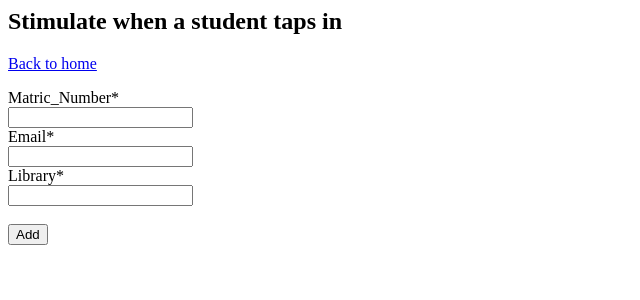
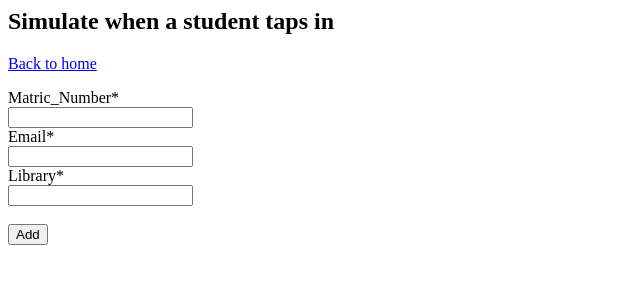
Before and after one commit to jamesleejie/gotspaceanottest1, a Django app: page /library_system/ in a window 1280 px wide. Shown: the top 300 px of the page, without its empty margins (0-640 px from the left). Run offline with Django 4.2, Linux system fonts and the light colour scheme.

Commit message:
Update library_system.html

```diff
--- a/gotspaceanot/templates/gotspaceanot/library_system.html
+++ b/gotspaceanot/templates/gotspaceanot/library_system.html
@@ -1,6 +1,6 @@
 <html>
 <body>
-    <h2>Stimulate when a student taps in</h2>
+    <h2>Simulate when a student taps in</h2>
     <a href="/">Back to home</a>
 
     <p style="color:red">{{ status|safe }}</p>
@@ -9,7 +9,7 @@
         <!-- Security token by Django -->
         {% csrf_token %}
         <!-- form -->
-        <div id="div_id_first_name" class="control-group"> <label for="id_first_name" class="control-label requiredField">
+        <div id="div_id_matric_number" class="control-group"> <label for="id_matric_number" class="control-label requiredField">
         Matric_Number<span class="asteriskField">*</span> </label> <div class="controls"> <input type="text" name="Matric Number" maxlength="9" class="textinput textInput" required="" id="id_matric_number"> </div> </div> <div id="div_id_email" class="control-group"> <label for="id_email" class="control-label requiredField">
         Email<span class="asteriskField">*</span> </label> <div class="controls"> <input type="text" name="Email" maxlength="256" class="textinput textInput" required="" id="id_email"> </div> </div><div id="div_id_library" class="control-group"> <label for="id_library" class="control-label requiredField">
         Library<span class="asteriskField">*</span> </label> <div class="controls"> <input type="text" name="Library" maxlength="7" class="textinput textInput" required="" id="id_library"> </div> </div>
```
